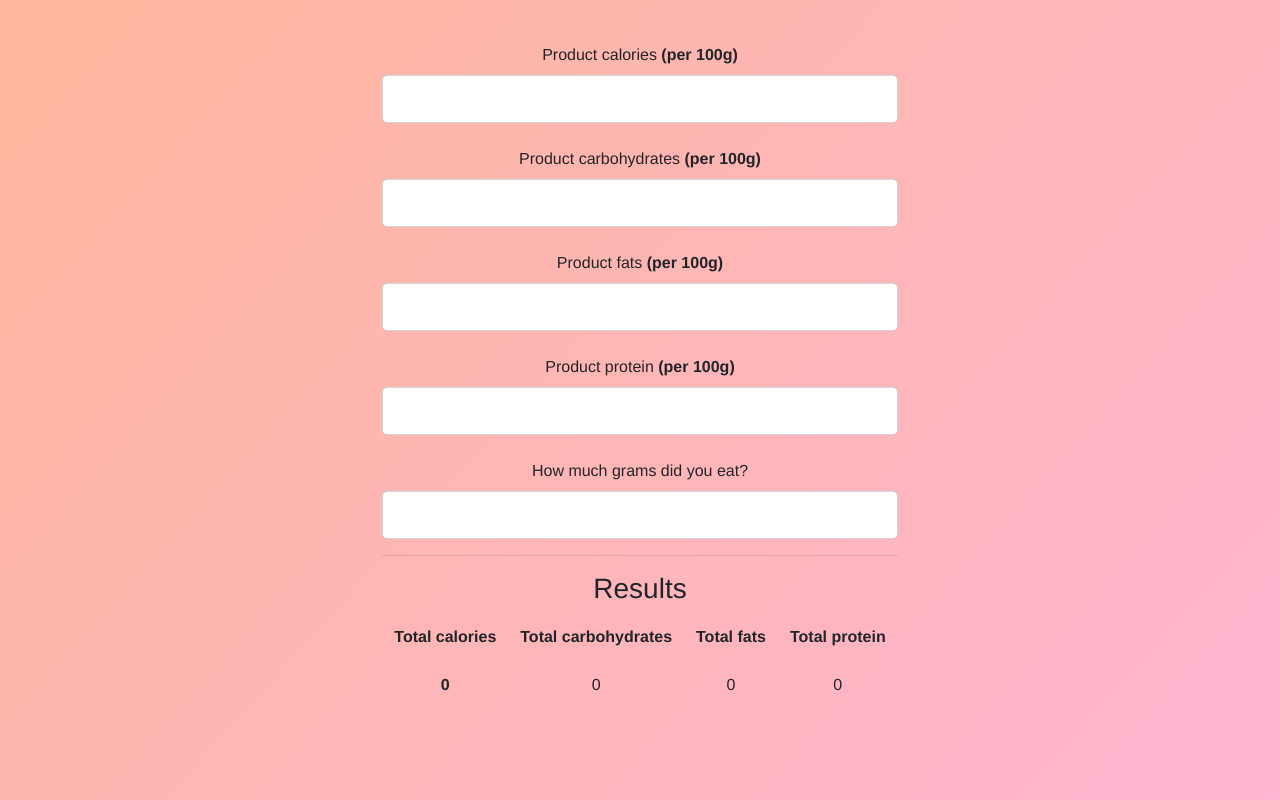
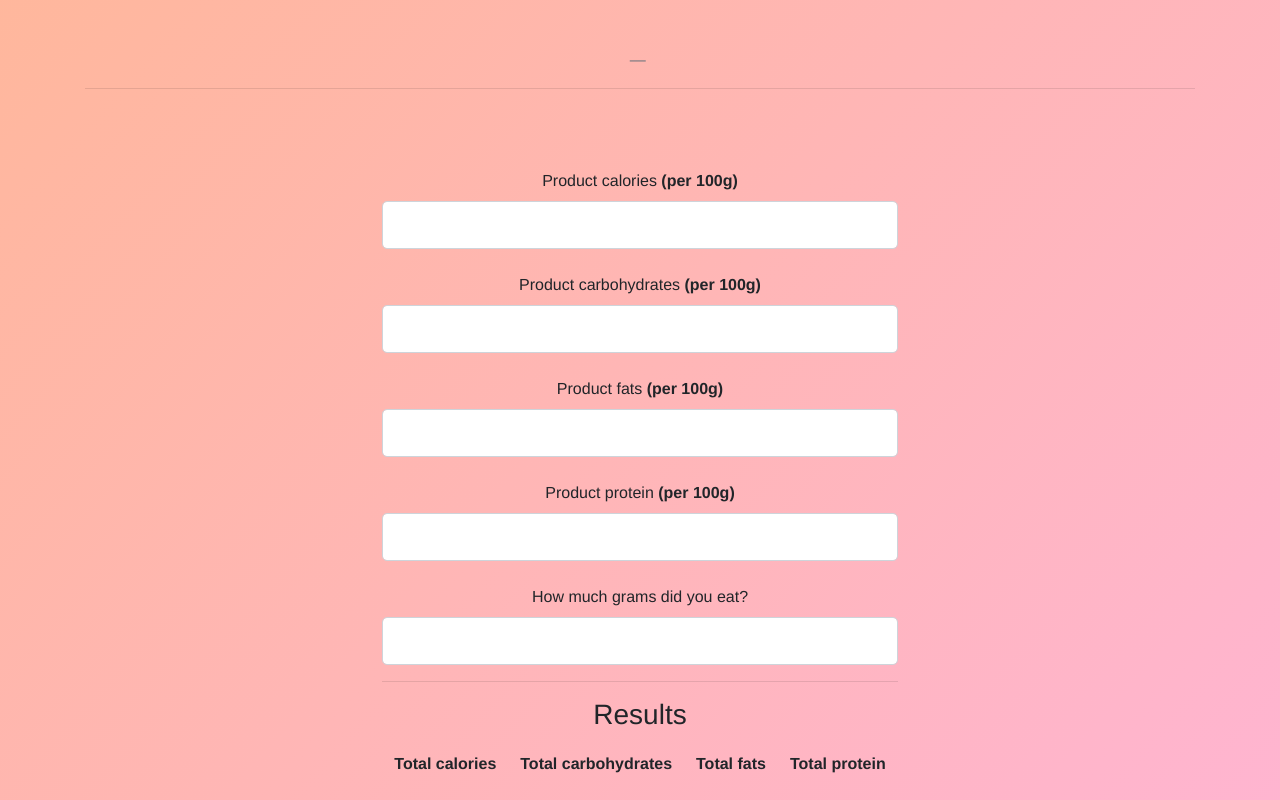
Before and after one commit to vesmihaylov/calorie-calculator, a Vue app: page / in a window 1280 px wide. Built offline with nearby package versions, Linux system fonts and the light colour scheme; no server answers.

Commit message:
feat(Calculator): add inspirational quotes

```diff
--- a/src/components/Calculator.vue
+++ b/src/components/Calculator.vue
@@ -1,7 +1,12 @@
 <template>
   <div class="background">
     <div class="container">
-      <div class="d-flex justify-content-md-center align-items-center vh-100">
+      <blockquote class="blockquote text-center mt-5 mb-0">
+        <p class="mb-0">{{ quote.text }}</p>
+        <footer class="blockquote-footer">{{ quote.author }}</footer>
+        <hr>
+      </blockquote>
+      <div class="d-flex justify-content-md-center align-items-center">
         <div class="jumbotron bg-transparent">
           <div class="form-group input-group-lg">
             <label>Product calories <strong>(per 100g)</strong></label>
@@ -59,9 +64,26 @@ export default {
         carbs: null,
         fats: null,
         protein: null,
-
+      },
+      quote: {
+        author: null,
+        text: null
       }
     }
+  },
+  created() {
+    var vm = this;
+    fetch("https://api.quotable.io/random?tags=success|faith|inspirational|wisdom|business|future")
+        .then(function (data) {
+          return data.json();
+        })
+        .then(function (data) {
+          vm.quote.text = data.content;
+          vm.quote.author = data.author;
+        })
+        .catch(function (err) {
+          console.log(err);
+        });
   },
   methods: {
     isNumber: function (evt) {
```
Also changed, not shown: 1 other file (tests, documents, lock files or other folders). Lines whose indentation alone changed are shown as unchanged.
